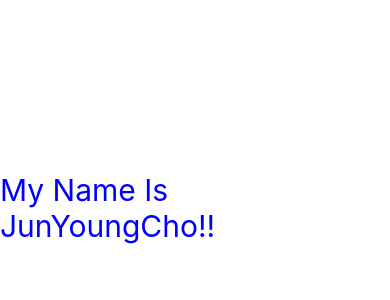
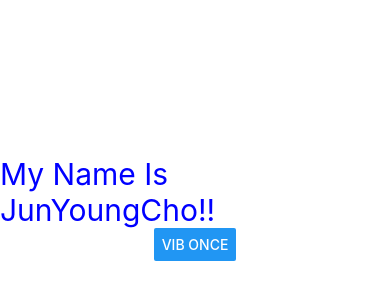
Before and after one commit to alexjun12/WeatherApp_ReactNative, a React Native app: screen / in a window 390 px wide. Shown: the part 214-514 px from the top of the page. Built offline with nearby package versions, Linux system fonts and the light colour scheme.

Commit message:
22_03_11

```diff
--- a/App.js
+++ b/App.js
@@ -1,10 +1,11 @@
 import { StatusBar } from 'expo-status-bar';
-import { StyleSheet, Text, View } from 'react-native';
+import { StyleSheet, Text, View, Vibration, Button } from 'react-native';
 
 export default function App() {
   return (
     <View style={styles.container}>
       <Text style = {styles.text}>My Name Is JunYoungCho!!</Text>
+      <Button title="Vib Once" onPress = {() => Vibration.vibrate()} />
       <StatusBar style="auto" />
     </View>
   );
```
